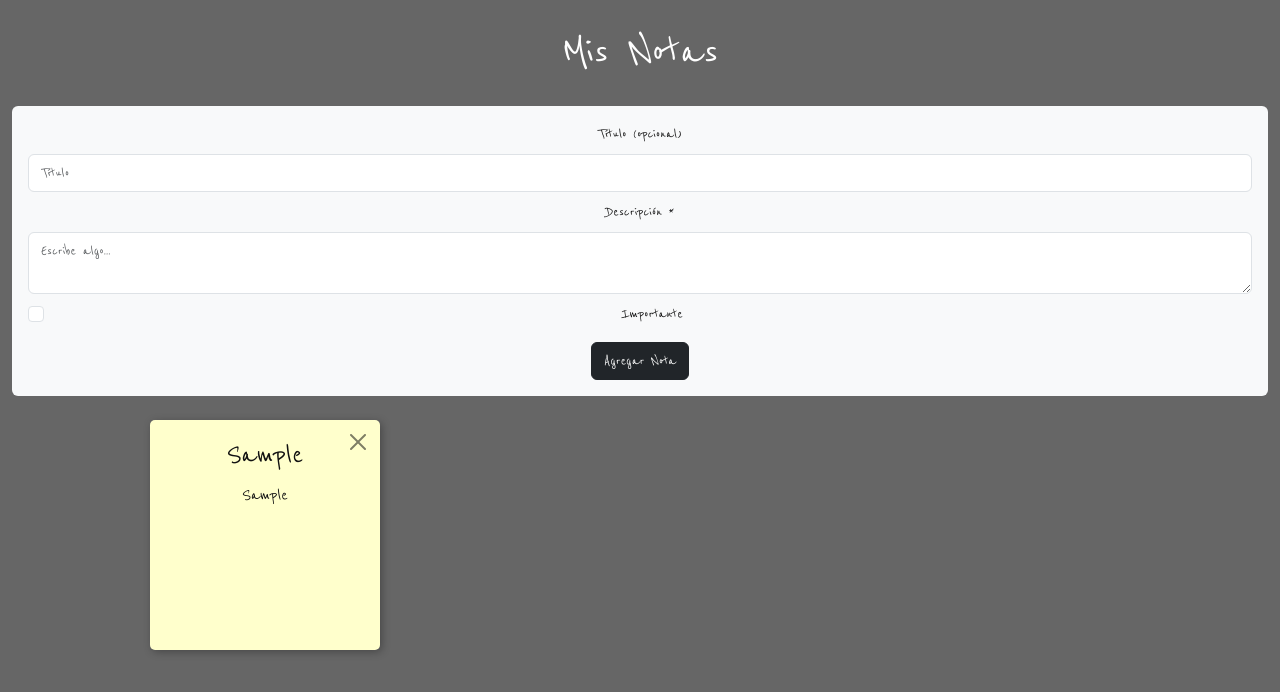
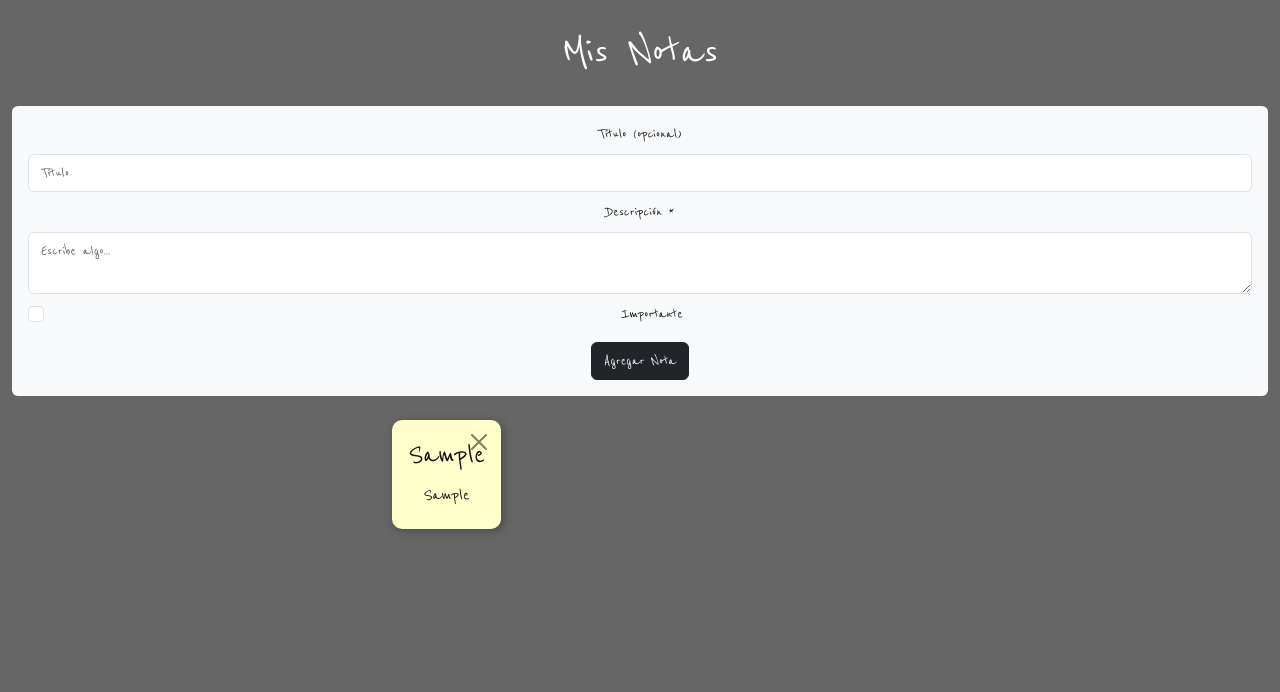
Before and after one commit to renkorz/evaluacion3-iz, a React (Create React App) app: page / in a window 1280 px wide. Both pictures are taken after typing "Sample", "Sample" into the empty fields and a click on the button "Agregar Nota". Shown: the top 692 px of the page. Built offline with nearby package versions, Linux system fonts and the light colour scheme; a small style sheet from the web is missing.

Commit message:
Ajuste postit

```diff
--- a/src/components/postit.jsx
+++ b/src/components/postit.jsx
@@ -5,14 +5,15 @@ function PostIt({ title, description, important, onDelete }) {
     const backgroundColor = important ? '#EC7063' : '#FFFFCC';
 
     return (
-        <div className="postit p-3 position-relative"
+        <div className="postit"
             style={{
                 backgroundColor,
-                width: '230px',
-                height: '230px',
+                aspectRatio: '1 / 1', // Mantiene el cuadrado
+                width: '100%',        // Se adapta al espacio
+                maxWidth: '250px',    // Limita el tamaño en pantalla
                 boxShadow: '2px 2px 8px rgba(0,0,0,0.3)',
-                borderRadius: '5px',
-                wordBreak:'break-word',
+                borderRadius: '10px',
+                wordBreak: 'break-word',
                 position: 'relative',
                 padding: '1rem'
             }}
```
